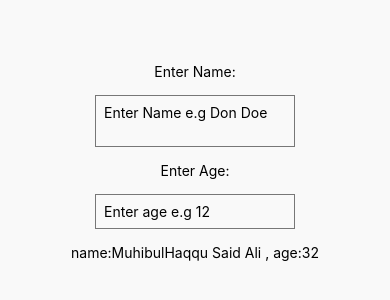
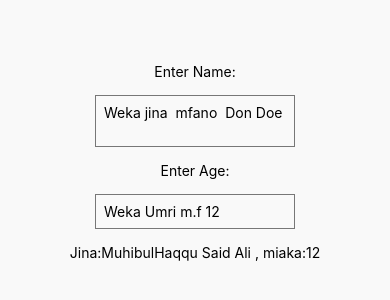
Before and after one commit to Mahad444/firstreactnativeapp, a React Native app: screen / in a window 390 px wide. Shown: the part 260-560 px from the top of the page. Built offline with nearby package versions, Linux system fonts and the light colour scheme.

Commit message:
adding a placeholders to fit swahili audience

```diff
--- a/App.js
+++ b/App.js
@@ -4,15 +4,16 @@ import React, { useState } from "react";
 
 export default function App() {
   const [name, setName] = useState("MuhibulHaqqu Said Ali");
-  const [age, setAge] = useState("32");
+  const [age, setAge] = useState("12");
 
   return (
     <View style={styles.container}>
       <Text>Enter Name:</Text>
       <TextInput
+      keyboardType="default"
         multiline
         style={styles.input}
-        placeholder="Enter Name e.g Don Doe"
+        placeholder="Weka jina  mfano  Don Doe"
         onChangeText={(name) => {
           setName(name);
         }}
@@ -22,13 +23,13 @@ export default function App() {
       <TextInput
       keyboardType="numeric"
         style={styles.input}
-        placeholder="Enter age e.g 12"
+        placeholder="Weka Umri m.f 12"
         onChangeText={(age) => {
           setAge(age);
         }}
       />
       <Text>
-        name:{name} , age:{age}
+        Jina:{name} , miaka:{age}
       </Text>
     </View>
   );
```
